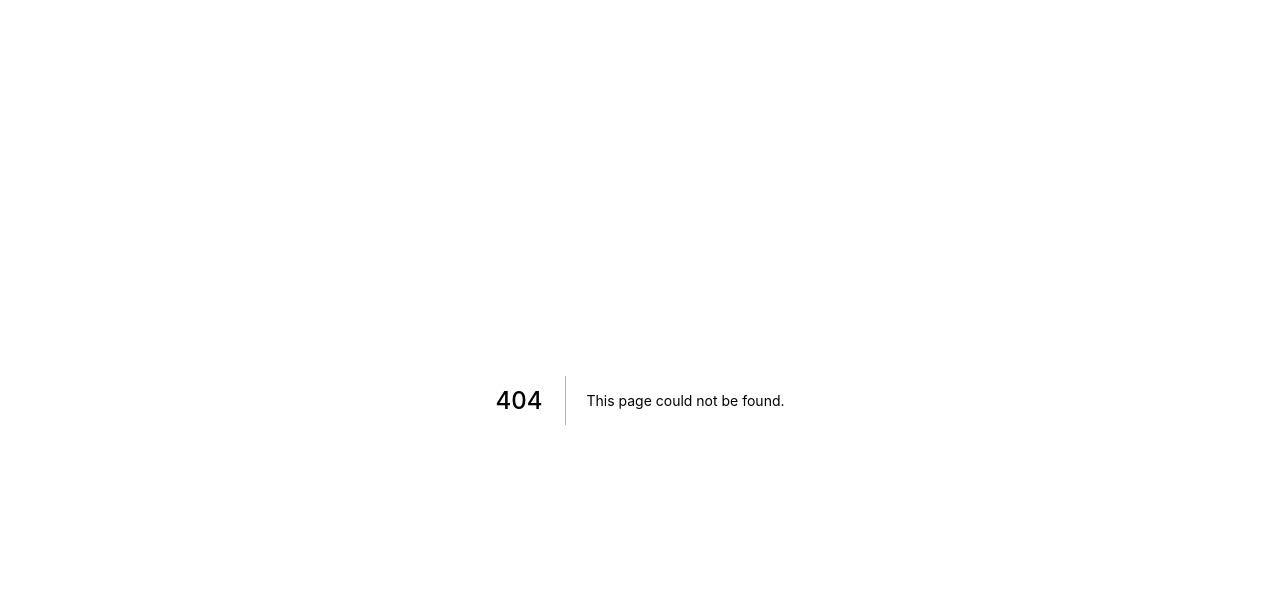
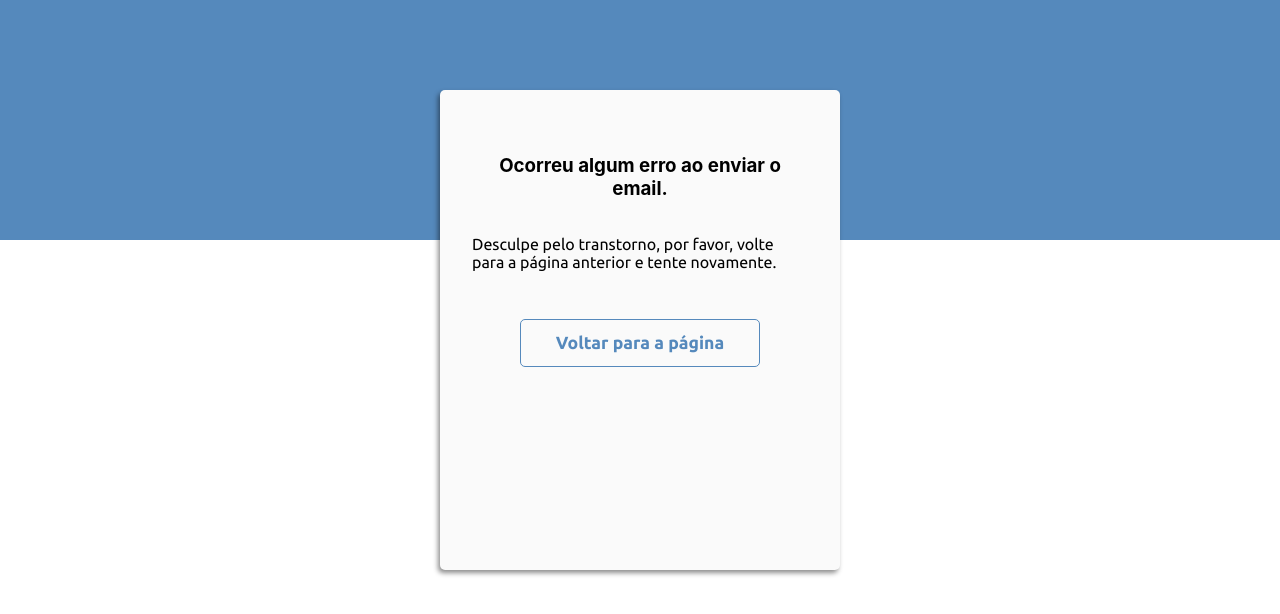
Before and after one commit to wallace2001/site_portifolio, a Next.js app: page /success in a window 1280 px wide. Before the commit this address had no page. Shown: the top 614 px of the page. Built offline with nearby package versions, Linux system fonts and the light colour scheme.

Commit message:
feat: adding send emails

```diff
--- a/package.json
+++ b/package.json
@@ -11,9 +11,11 @@
     "@sendgrid/mail": "^7.4.5",
     "aos": "^2.3.4",
     "axios": "^0.21.1",
+    "dotenv": "^10.0.0",
     "next": "11.0.1",
     "react": "17.0.2",
     "react-dom": "17.0.2",
+    "react-hook-form": "^7.11.1",
     "react-icons": "^4.2.0",
     "react-scroll": "^1.8.2",
     "react-spring": "^9.2.4",
--- a/src/components/Drawer/index.tsx
+++ b/src/components/Drawer/index.tsx
@@ -28,7 +28,6 @@ export const Drawer = ({open, handleCancel}: Props) => {
                     smooth={true}
                     duration={500}
                     spy={true}
-                    exact='true'
                     offset={-80}
                     onClick={handleCancel}
                 >Início</LinkS>
@@ -37,7 +36,6 @@ export const Drawer = ({open, handleCancel}: Props) => {
                     smooth={true}
                     duration={500}
                     spy={true}
-                    exact='true'
                     offset={300}
                     className={styles.li}
                     onClick={handleCancel}
@@ -48,7 +46,6 @@ export const Drawer = ({open, handleCancel}: Props) => {
                     smooth={true}
                     duration={500}
                     spy={true}
-                    exact='true'
                     offset={-80}
                     onClick={handleCancel}
                     >Portifólio</LinkS>
@@ -58,7 +55,6 @@ export const Drawer = ({open, handleCancel}: Props) => {
                     smooth={true}
                     duration={500}
                     spy={true}
-                    exact='true'
                     offset={-80}
                     onClick={handleCancel}
                     >Contato</LinkS>
--- a/src/context/contact.tsx
+++ b/src/context/contact.tsx
@@ -1,15 +1,59 @@
+import axios from 'axios';
 import React, {createContext} from 'react';
 import { useState } from 'react';
 import { Loading } from '../components/Loading';
 
+interface PropsData{
+    data: {
+        name: string;
+        email: string;
+        telphone: number;
+        description: string;
+    };
+}
+
 interface PropsContext{
-
+    status: {
+        response: boolean;
+        success: boolean;
+        error: any;
+    },
+    handleSendEmail: ({data}: PropsData ) => void;
 }
 
 export const WebContext = createContext({} as PropsContext);
 
 export const WebProvider = ({children}) => {
     const [loading, setLoading] = useState<boolean>(false);
+    const [status, setStatus] = useState({
+        response: false,
+        success: false,
+        error: {}
+    });
+
+    const handleSendEmail = ({data}: PropsData) => {
+        console.log(data);
+        setLoading(true);
+        axios.post("/api/email", data).then(res => {
+            setLoading(false);
+            if(!res.data.error){
+                setStatus({
+                    success: true,
+                    error: {},
+                    response: true,
+                });
+                window.location.replace("/success?success=true");
+                localStorage.setItem("send_email", "true");
+            } else {
+                setStatus({
+                    success: false,
+                    error: res.data.error,
+                    response: true,
+                });
+                window.location.replace("/success?success=false");
+            }
+        });
+    };
 
     if(loading){
         return(
@@ -17,7 +61,10 @@ export const WebProvider = ({children}) => {
         );
     }
     return(
-        <WebContext.Provider value={{}}>
+        <WebContext.Provider value={{
+            status,
+            handleSendEmail,
+        }}>
             {children}
         </WebContext.Provider>
     );
--- a/src/pages/api/email.tsx
+++ b/src/pages/api/email.tsx
@@ -1,5 +1,31 @@
-// Next.js API route support: https://nextjs.org/docs/api-routes/introduction
+require("dotenv").config();
+import sgMail from '@sendgrid/mail';
+sgMail.setApiKey(process.env.NEXT_PUBLIC_API_KEY);
 
-export default (req, res) => {
-  res.status(200).json({ name: 'John Doe' })
+export default async(req, res) => {
+  const {
+    name,
+    description,
+    email,
+    telphone
+  } = req.body;
+
+  try {
+    const msg = {
+      to: 'kollen22@outlook.com', // Change to your recipient
+      from: 'sonhoveg@sonhoveg.com', // Change to your verified sender
+      subject: `${name} enviou uma mensagem para você`,
+      html: `
+        <h3>E-mail: <h5>${email}</h5></h3>
+        <h3>Telefone: <h5>${telphone}</h5></h3>
+        <p>${description}</p>
+      `,
+    }
+
+    sgMail.send(msg);
+
+    res.status(200).json("Mensagem enviada.");
+  } catch (error) {
+      return res.json({error});
+  }
 }
--- /dev/null
+++ b/src/pages/success.tsx
@@ -0,0 +1,28 @@
+import React from 'react';
+import styles from '../../styles/Success.module.scss';
+import { useRouter } from 'next/dist/client/router';
+
+export default function Success(){
+    const router = useRouter();
+    const query: any = router.query;
+
+    return(
+        <div className={styles.container}>
+            <div className={styles.header}></div>
+            {query.success === "true" ? (
+                <div className={styles.box}>
+                    <h3>E-mail enviado com sucesso.</h3>
+                    <p>Muito obrigado por entrar em contato comigo, fique de olho no seu email que jájá te respondo.</p>
+                    <button onClick={() => router.push('/')}>Voltar para a página</button>
+                </div>
+            ) : (
+                <div className={styles.box}>
+                    <h3>Ocorreu algum erro ao enviar o email.</h3>
+                    <p>Desculpe pelo transtorno, por favor, volte para a página anterior e tente novamente.</p>
+                    <button onClick={() => router.push('/')}>Voltar para a página</button>
+                </div>
+            )}
+
+        </div>
+    );
+};
--- /dev/null
+++ b/styles/Success.module.scss
@@ -0,0 +1,76 @@
+.container{
+    width: 100%;
+    height: 100vh;
+
+    .header{
+        width: 100%;
+        height: 15rem;
+
+        background-color: var(--blue);
+    }
+
+    .box{
+        width: 25rem;
+        height: 30rem;
+
+        @media screen and (max-width: 1000px){
+            width: 20rem;
+        }
+
+        display: flex;
+        align-items: center;
+        justify-content: flex-start;
+        flex-direction: column;
+
+        -webkit-box-shadow: -2px 3px 5px 0px rgba(0,0,0,0.45);
+        -moz-box-shadow: -2px 3px 5px 0px rgba(0,0,0,0.45);
+        box-shadow: -2px 3px 5px 0px rgba(0,0,0,0.45);
+
+        position: relative;
+        top: -150px;
+        left: 50%;
+        transform: translateX(-50%);
+        right: 0;
+
+        border-radius: 5px;
+        background-color: #fafafa;
+
+        padding: 1rem 2rem;
+
+        h3{
+            text-align: center;
+            margin-top: 3rem;
+        }
+
+        p{
+            font-size: 1rem;
+            font-family: "Ubuntu", sans-serif;
+            font-weight: 400;
+        }
+
+        button{
+            width: 15rem;
+            height: 3rem;
+
+            border: none;
+            border-radius: 5px;
+
+            margin-top: 2rem;
+
+            font-size: 1.1rem;
+            font-family: "Ubuntu", sans-serif;
+            font-weight: bold;
+            color: var(--blue);
+            background-color: transparent;
+            border: 1px solid var(--blue);
+            cursor: pointer;
+
+            transition: color 0.2s, background-color 0.2s, border 0.2s;
+
+            &:hover{
+              color: var(--white);
+              background-color: var(--blue);
+            }
+        }
+    }
+}
```
Also changed, not shown: src/components/Contact/index.tsx (+48 -7 lines), src/components/Contact/styles.module.scss (+19 -1 lines), 2 other files (tests, documents, lock files or other folders).
